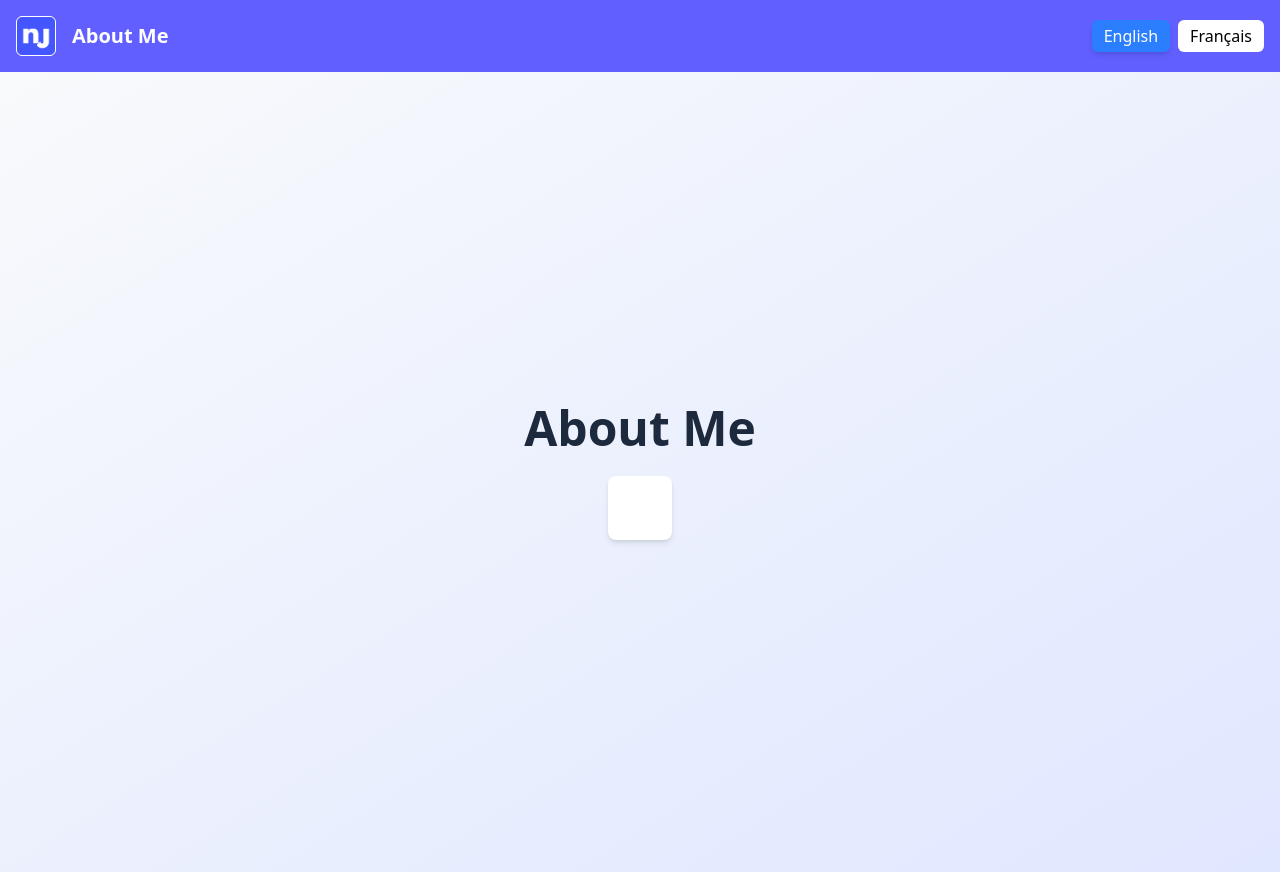
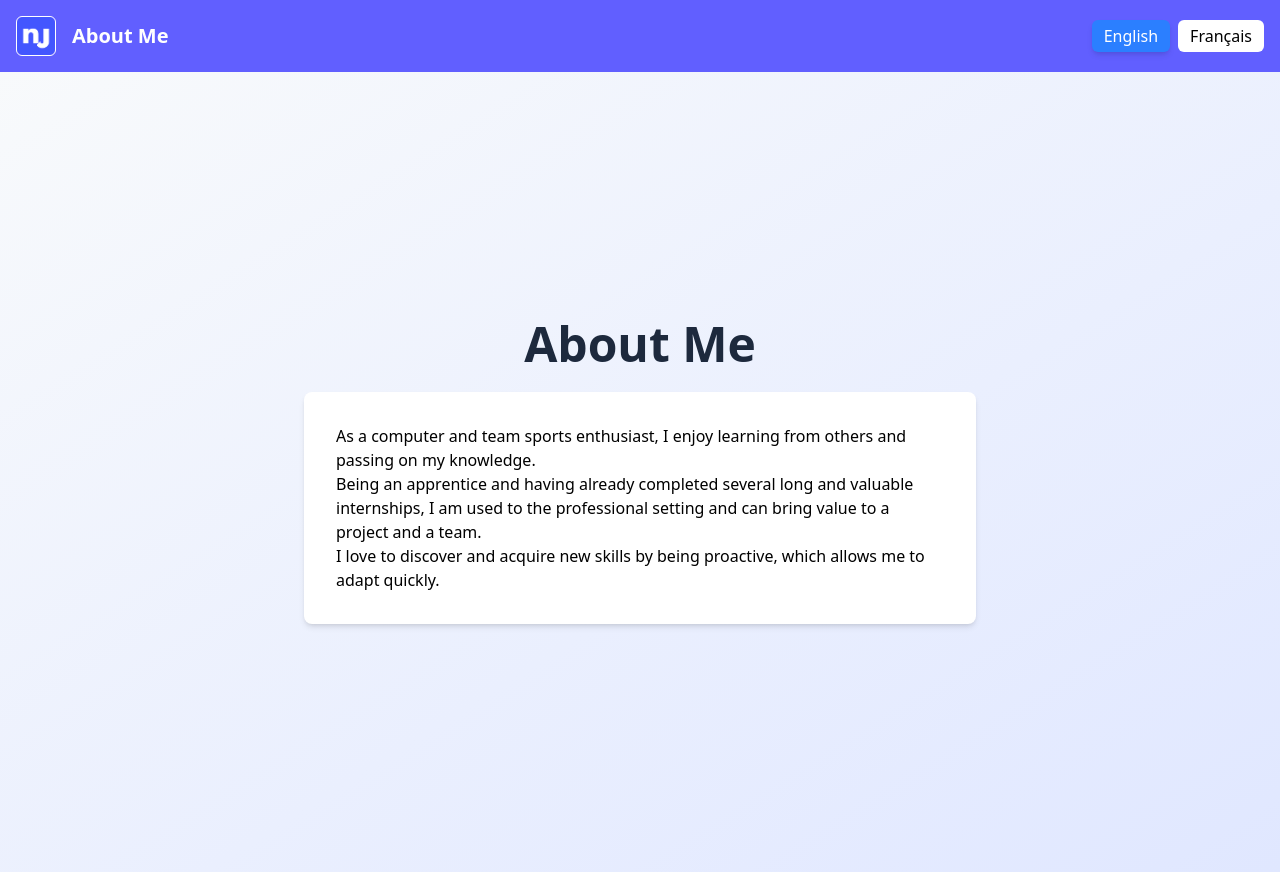
Before and after one commit to Akkuro/Portfolio, a Next.js app: page /about-me in a window 1280 px wide. Built offline with nearby package versions, Linux system fonts and the light colour scheme.

Commit message:
Add temporary about me contents

```diff
--- a/src/app/about-me/page.tsx
+++ b/src/app/about-me/page.tsx
@@ -10,7 +10,16 @@ export default function ProjectsPage() {
       <h1 className="text-4xl md:text-5xl font-extrabold mb-6 text-slate-800 text-center">
         {t.aboutMe}
       </h1>
-      <div className="bg-white rounded-lg shadow-md p-8 flex flex-col items-center"></div>
+      <div className="bg-white rounded-lg shadow-md p-8 flex flex-col items-center w-full max-w-2xl">
+        {typeof t.aboutMeContents === "string"
+          ? t.aboutMeContents.split("\n").map((line, idx) => (
+              <span key={idx}>
+                {line}
+                <br />
+              </span>
+            ))
+          : t.aboutMeContents}
+      </div>
     </div>
   );
 }
--- a/src/locales/en/common.json
+++ b/src/locales/en/common.json
@@ -21,5 +21,6 @@
   "enVerCvFallback": "Showing English version instead",
   "underConstruction": "🚧 This section is under construction and will be available soon 🚧",
   "aboutMe": "About Me",
-  "tapForProfile": "Tap for Bio"
+  "tapForProfile": "Tap for Bio",
+  "aboutMeContents": "As a computer and team sports enthusiast, I enjoy learning from others and passing on my knowledge.\nBeing an apprentice and having already completed several long and valuable internships, I am used to the professional setting and can bring value to a project and a team.\nI love to discover and acquire new skills by being proactive, which allows me to adapt quickly."
 }
--- a/src/locales/fr/common.json
+++ b/src/locales/fr/common.json
@@ -21,5 +21,6 @@
   "enVerCvFallback": "Affichage de la version anglaise à la place",
   "underConstruction": "🚧 Cette section est en cours de construction et sera bientôt disponible 🚧",
   "aboutMe": "À propos de moi",
-  "tapForProfile": "Voir Profil"
+  "tapForProfile": "Voir Profil",
+  "aboutMeContents": "Passionné par l'informatique et les sports collectifs, j'apprécie d'apprendre des autres et de partager mes connaissances.\nÉtant apprenti et ayant déjà réalisé plusieurs stages longs et enrichissants, je suis familier avec l'environnement professionnel et je sais apporter de la valeur à un projet et à une équipe.\nJ'aime découvrir et acquérir de nouvelles compétences en étant proactif, ce qui me permet de m'adapter rapidement."
 }
```
